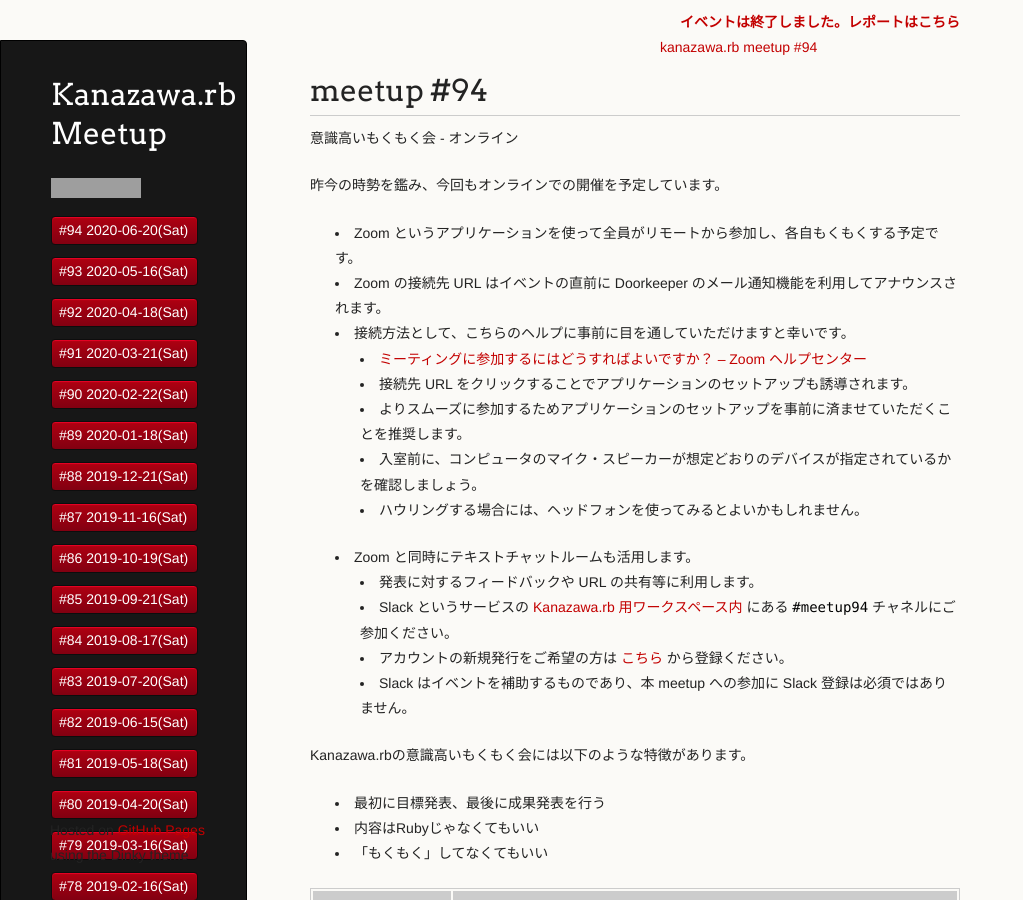
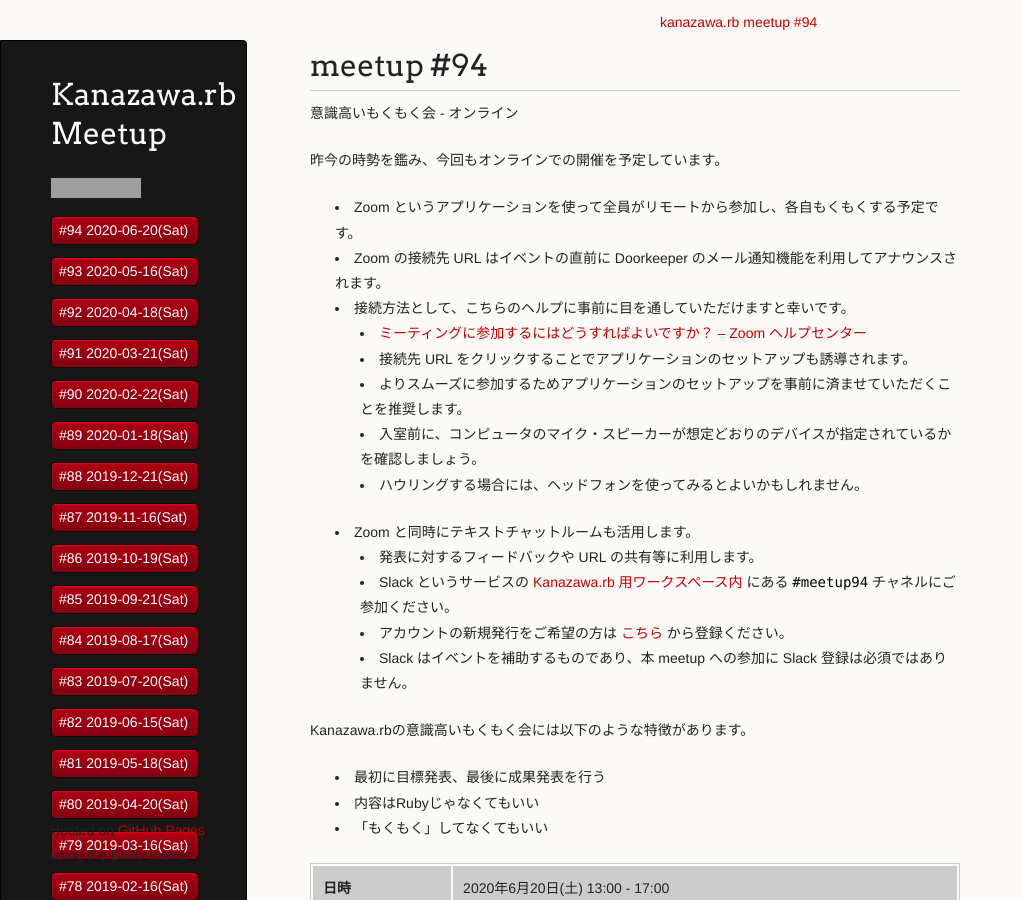
Before and after one commit to kanazawarb/meetup, a Jekyll site: the page built from 94/index.md, in a window 1280 px wide and 900 px high. Shown: the whole window, without its empty margins (0-1023 px from the left). Built offline with Jekyll 4.4.1, drawn with Linux system fonts in a browser that asks for light colours; a script that is not in the unit is left out; some of the changed lines change nothing that is shown; grey boxes are pictures that could not be loaded.

Commit message:
comment out report link

```diff
--- a/94/index.md
+++ b/94/index.md
@@ -6,7 +6,13 @@ published: true
 
 ---
 
+<!--
+
+終了後記入
+
 <div style="text-align: right;"><a href="./report.html"><strong>イベントは終了しました。レポートはこちら</strong></a></div>
+
+-->
 
 <div class="doorkeeper-widget">
 <a class="doorkeeper-registration-widget" href="https://kzrb.doorkeeper.jp/events/106933">kanazawa.rb meetup #94</a><script src="https://widgets.doorkeeper.jp/w/widget.js"></script>
```
